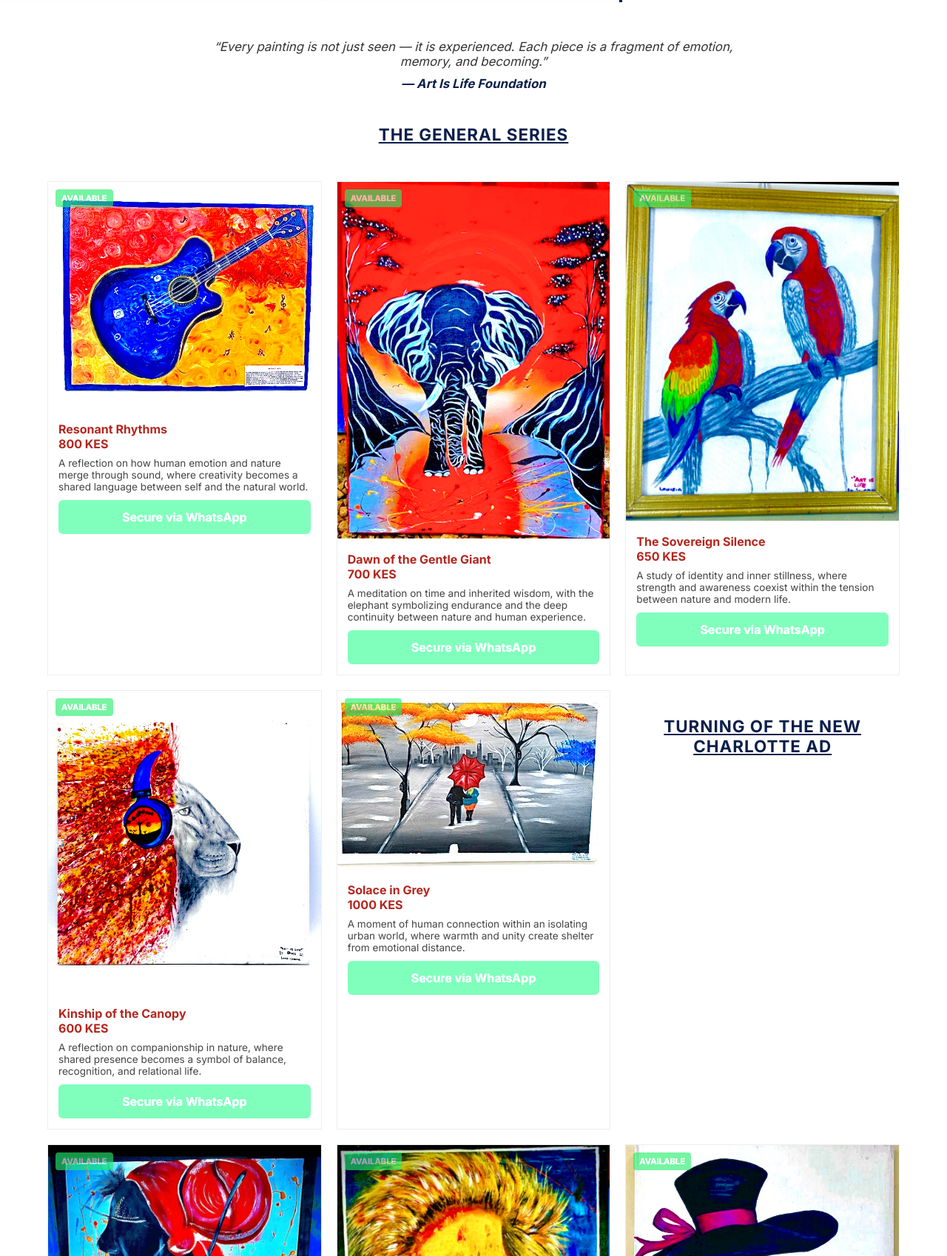
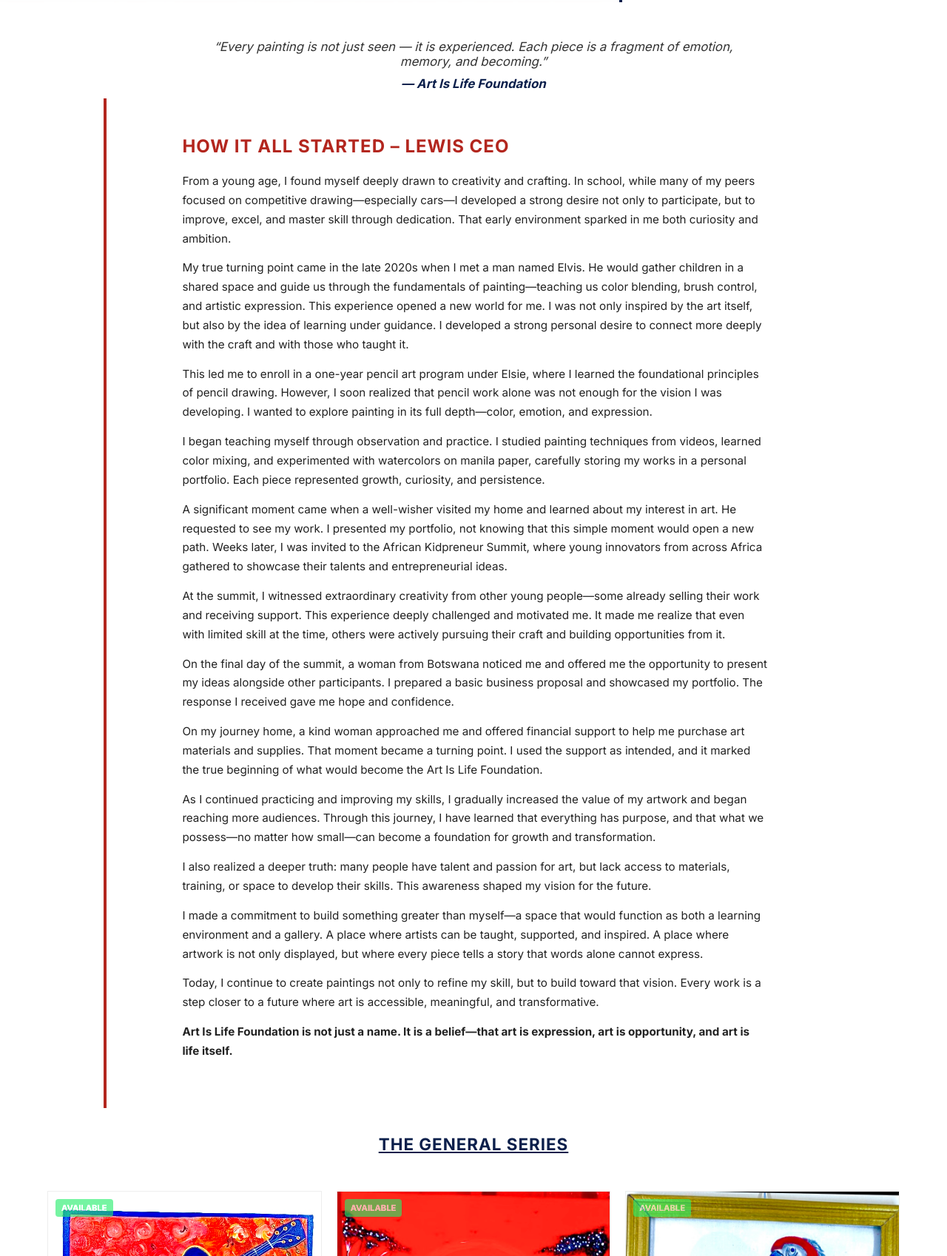
Before and after one commit to gitongalewis190-alt/Art-is-life, a plain HTML site: page index.html in a window 1280 px wide. Shown: the part 682-2380 px from the top of the page at 74% size. Drawn offline with Linux system fonts and the light colour scheme.

Commit message:
Update index.html

```diff
--- a/index.html
+++ b/index.html
@@ -68,6 +68,32 @@ header{
     color:var(--deep-blue);
 }
 
+/* STORY SECTION (ADDED — NO IMPACT ON EXISTING LAYOUT) */
+.story-section{
+    padding:60px 8%;
+    max-width:1000px;
+    margin:0 auto;
+}
+
+.story-title{
+    font-size:1.6rem;
+    font-weight:900;
+    color:var(--accent);
+    margin-bottom:25px;
+    letter-spacing:1px;
+}
+
+.story-text p{
+    margin-bottom:16px;
+    line-height:1.7;
+    font-size:0.95rem;
+    color:#222;
+}
+
+.story-text p strong{
+    color:var(--accent);
+}
+
 /* GRID */
 .gallery-container{
     padding:40px 5%;
@@ -84,7 +110,7 @@ header{
     .gallery-container{grid-template-columns:1fr;}
 }
 
-/* COLLECTION HEADERS (ADDED) */
+/* COLLECTION HEADERS */
 .collection-title{
     text-align:center;
     font-size:1.4rem;
@@ -95,7 +121,7 @@ header{
     letter-spacing:1px;
 }
 
-/* INTRO QUOTE BEFORE GALLERY (ADDED) */
+/* INTRO QUOTE */
 .gallery-intro-quote{
     text-align:center;
     padding:50px 20px 10px 20px;
@@ -130,7 +156,7 @@ header{
     width:100%;
 }
 
-/* GLITTER EFFECT */
+/* GLITTER */
 @keyframes glitter {
     0%{opacity:1; filter:brightness(1);}
     50%{opacity:0.6; filter:brightness(1.5);}
@@ -194,6 +220,29 @@ footer{
     padding:40px;
     background:#f9f9f9;
 }
+
+/* STORY BOX (RED ACCENT AS REQUESTED) */
+.story-box{
+    padding:50px 8%;
+    max-width:1000px;
+    margin:auto;
+    border-left:4px solid var(--accent);
+    background:#fff;
+}
+
+.story-box h2{
+    color:var(--accent);
+    font-size:1.5rem;
+    margin-bottom:20px;
+    letter-spacing:1px;
+}
+
+.story-box p{
+    margin-bottom:14px;
+    line-height:1.7;
+    font-size:0.95rem;
+    color:#222;
+}
 </style>
 </head>
 
@@ -211,19 +260,50 @@ footer{
 </div>
 </section>
 
-<!-- ADDED: INTRO CONVERSION QUOTE -->
+<!-- INTRO QUOTE -->
 <div class="gallery-intro-quote">
 “Every painting is not just seen — it is experienced.
 Each piece is a fragment of emotion, memory, and becoming.”
 <span>— Art Is Life Foundation</span>
 </div>
 
-<!-- ADDED: COLLECTION 1 -->
+<!-- 🔴 FULL STORY SECTION ADDED EXACTLY AS REQUESTED -->
+<div class="story-box">
+
+<h2>HOW IT ALL STARTED – LEWIS CEO</h2>
+
+<p>From a young age, I found myself deeply drawn to creativity and crafting. In school, while many of my peers focused on competitive drawing—especially cars—I developed a strong desire not only to participate, but to improve, excel, and master skill through dedication. That early environment sparked in me both curiosity and ambition.</p>
+
+<p>My true turning point came in the late 2020s when I met a man named Elvis. He would gather children in a shared space and guide us through the fundamentals of painting—teaching us color blending, brush control, and artistic expression. This experience opened a new world for me. I was not only inspired by the art itself, but also by the idea of learning under guidance. I developed a strong personal desire to connect more deeply with the craft and with those who taught it.</p>
+
+<p>This led me to enroll in a one-year pencil art program under Elsie, where I learned the foundational principles of pencil drawing. However, I soon realized that pencil work alone was not enough for the vision I was developing. I wanted to explore painting in its full depth—color, emotion, and expression.</p>
+
+<p>I began teaching myself through observation and practice. I studied painting techniques from videos, learned color mixing, and experimented with watercolors on manila paper, carefully storing my works in a personal portfolio. Each piece represented growth, curiosity, and persistence.</p>
+
+<p>A significant moment came when a well-wisher visited my home and learned about my interest in art. He requested to see my work. I presented my portfolio, not knowing that this simple moment would open a new path. Weeks later, I was invited to the African Kidpreneur Summit, where young innovators from across Africa gathered to showcase their talents and entrepreneurial ideas.</p>
+
+<p>At the summit, I witnessed extraordinary creativity from other young people—some already selling their work and receiving support. This experience deeply challenged and motivated me. It made me realize that even with limited skill at the time, others were actively pursuing their craft and building opportunities from it.</p>
+
+<p>On the final day of the summit, a woman from Botswana noticed me and offered me the opportunity to present my ideas alongside other participants. I prepared a basic business proposal and showcased my portfolio. The response I received gave me hope and confidence.</p>
+
+<p>On my journey home, a kind woman approached me and offered financial support to help me purchase art materials and supplies. That moment became a turning point. I used the support as intended, and it marked the true beginning of what would become the Art Is Life Foundation.</p>
+
+<p>As I continued practicing and improving my skills, I gradually increased the value of my artwork and began reaching more audiences. Through this journey, I have learned that everything has purpose, and that what we possess—no matter how small—can become a foundation for growth and transformation.</p>
+
+<p>I also realized a deeper truth: many people have talent and passion for art, but lack access to materials, training, or space to develop their skills. This awareness shaped my vision for the future.</p>
+
+<p>I made a commitment to build something greater than myself—a space that would function as both a learning environment and a gallery. A place where artists can be taught, supported, and inspired. A place where artwork is not only displayed, but where every piece tells a story that words alone cannot express.</p>
+
+<p>Today, I continue to create paintings not only to refine my skill, but to build toward that vision. Every work is a step closer to a future where art is accessible, meaningful, and transformative.</p>
+
+<p><strong>Art Is Life Foundation is not just a name. It is a belief—that art is expression, art is opportunity, and art is life itself.</strong></p>
+
+</div>
+
+<!-- COLLECTION -->
 <div class="collection-title">THE GENERAL SERIES</div>
 
 <div class="gallery-container"></div>
-
-<!-- ADDED: COLLECTION 2 (inserted via JS visual break below after first item group effect) -->
 
 <div class="socials">
 <a href="https://instagram.com/lewis_art.is.life" target="_blank">Instagram</a>
@@ -276,7 +356,6 @@ function render(data){
 
 let html = "";
 
-/* INSERT COLLECTION BREAK LOGIC */
 let inserted = false;
 
 data.forEach((a, i) => {
```
